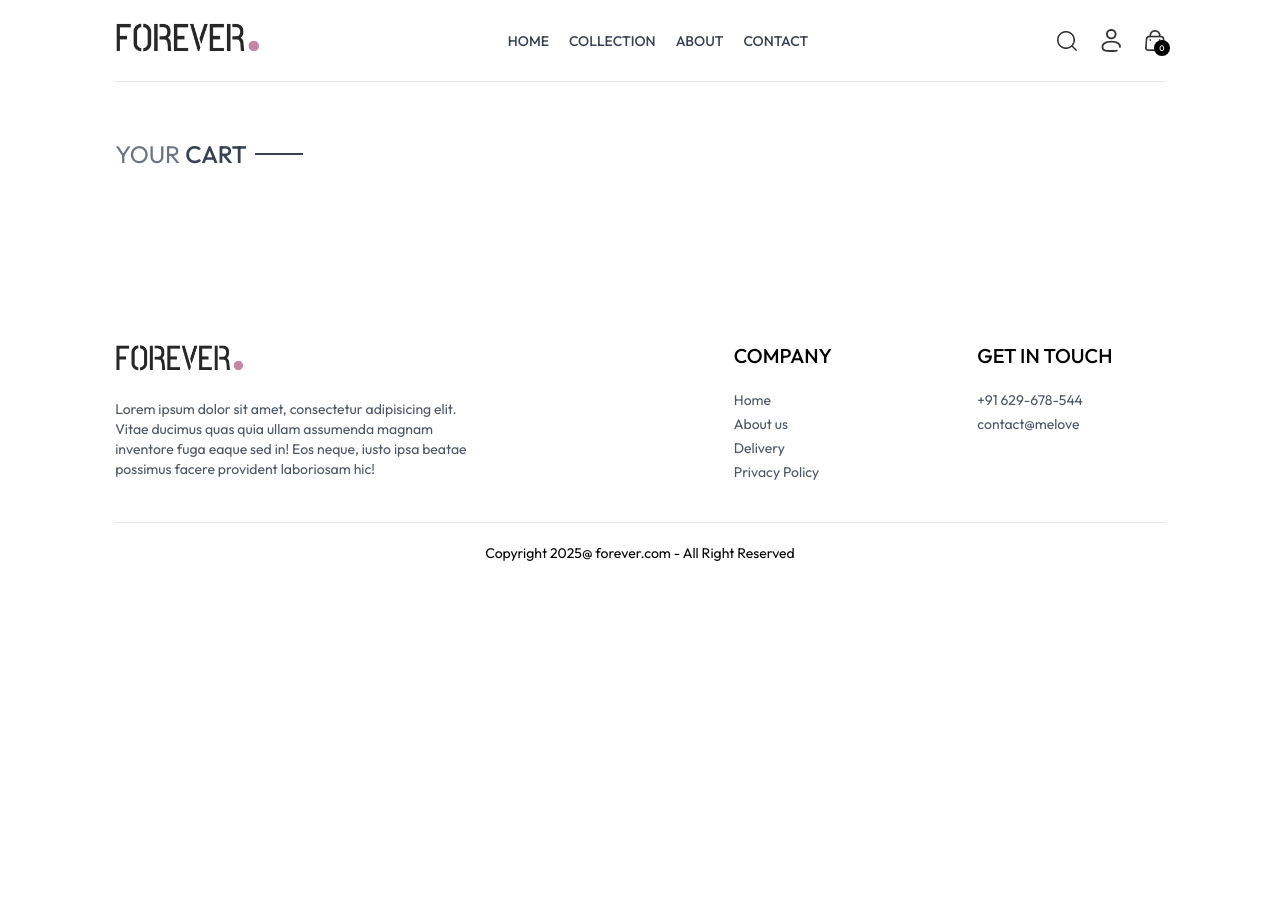
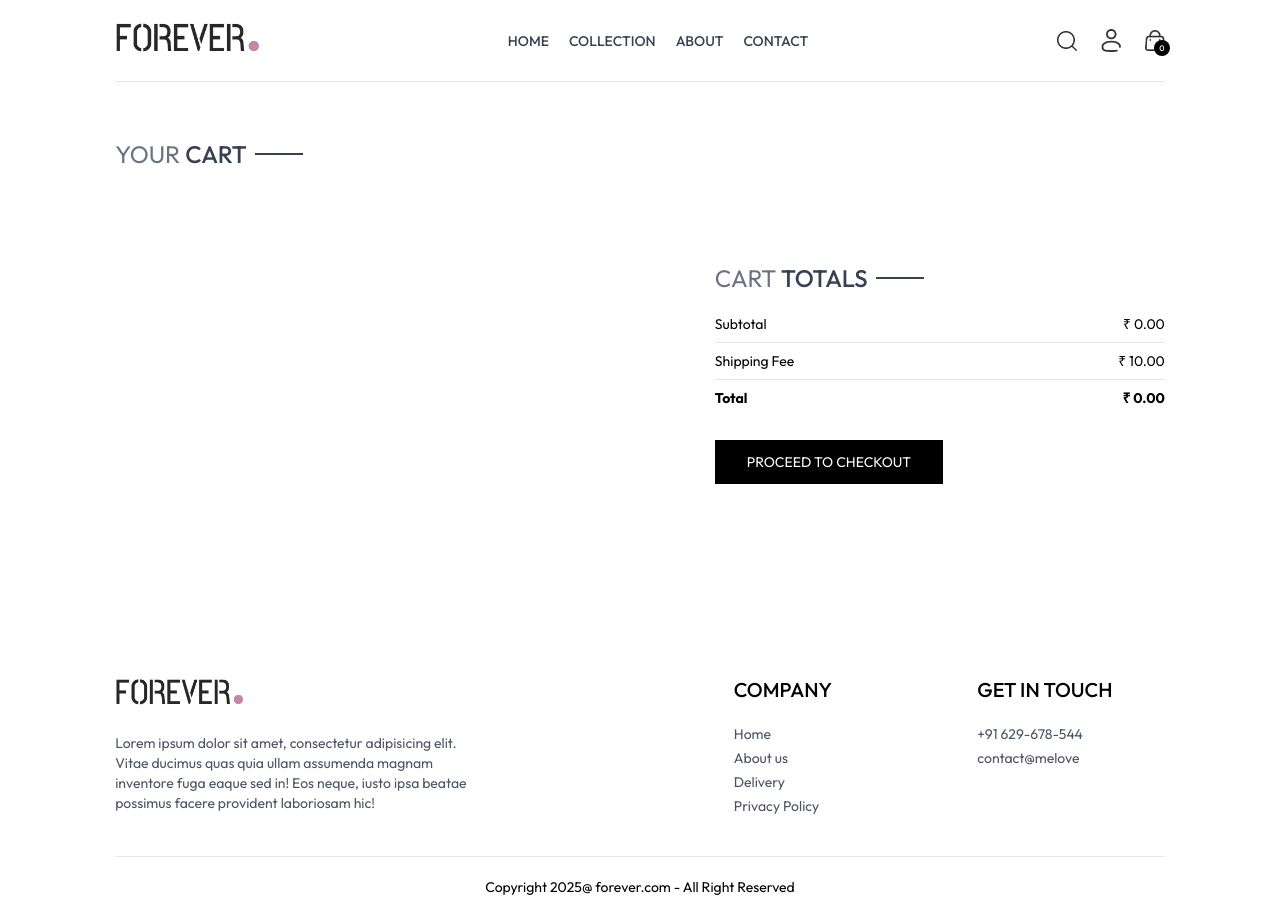
Before and after one commit to stefinsuniverse/E-Commerce, a React (Vite) app in the folder frontend/: page /cart in a window 1280 px wide. Before the commit the page ends 800 px from the top, so only its background shows below. Built offline with nearby package versions, Linux system fonts and the light colour scheme.

Commit message:
Cart Total Update

```diff
--- a/frontend/src/components/CartTotal.jsx
+++ b/frontend/src/components/CartTotal.jsx
@@ -1,8 +1,38 @@
-import React from 'react'
+import React, { useContext } from 'react'
+import { ShopContext } from '../context/ShopContext'
+import Title from './Title';
 
 const CartTotal = () => {
+
+  const {currency,delivery_fee,getCartAmount} = useContext(ShopContext);
+
   return (
-    <div>
+    <div className='w-full '>
+      <div className='text-2xl'>
+        <Title text1={'CART'} text2={'TOTALS'} />
+
+      </div>
+
+      <div className='flex flex-col gap-2 mt-2 text-sm'>
+        <div className='flex justify-between'>
+          <p>Subtotal</p>
+          <p>{currency} {getCartAmount()}.00</p>
+
+        </div>
+        <hr />
+        <div className='flex justify-between'>
+          <p>Shipping Fee</p>
+          <p>{currency} {delivery_fee}.00</p>
+
+        </div>
+        <hr />
+        <div className='flex justify-between'>
+          <b>Total</b>
+          <b>{currency} {getCartAmount() === 0 ? 0 : getCartAmount() + delivery_fee}.00</b>
+
+        </div>
+
+      </div>
 
     </div>
   )
--- a/frontend/src/context/ShopContext.jsx
+++ b/frontend/src/context/ShopContext.jsx
@@ -70,12 +70,31 @@
         setCartItems(cartData);
     }
 
+    const getCartAmount = () => {
+        let totalAmount = 0;
+        for (const items in cartItems) {
+            // Corrected line: Use _id to match the product property
+            let itemInfo = products.find((product) => product._id === items);
+            for (const item in cartItems[items]) {
+                try {
+                    if (cartItems[items][item] > 0) {
+                        totalAmount += itemInfo.price * cartItems[items][item]}
+                    } catch (error) {
+
+                    }
+
+                    }
+                }
+                return totalAmount;
+
+        }
 
         const value = {
             products, currency, delivery_fee, search,
             setSearch, showSearch, setShowSearch,
             cartItems, addToCart,
-        getCartCount,updateQuantity
+            getCartCount, updateQuantity,
+            getCartAmount
 
 
         }
--- a/frontend/src/pages/Cart.jsx
+++ b/frontend/src/pages/Cart.jsx
@@ -2,6 +2,7 @@
 import { ShopContext } from '../context/ShopContext';
 import Title from '../components/Title';
 import { assets } from '../assets/assets';
+import CartTotal from '../components/CartTotal';
 
 const Cart = () => {
   const { products, currency, cartItems, updateQuantity } = useContext(ShopContext);
@@ -54,6 +55,15 @@
           })
         }
       </div>
+
+      <div className='flex justify-end my-20'>
+        <div className='w-full sm:w-[450px]'>
+          <CartTotal />
+          <div className='w-full text-end'> </div>
+          <button className='bg-black text-white text-sm my-8 px-8 py-3'>PROCEED TO CHECKOUT</button>
+
+        </div>
+      </div>
     </div>
   )
 }
```
Lines whose indentation alone changed are shown as unchanged.
